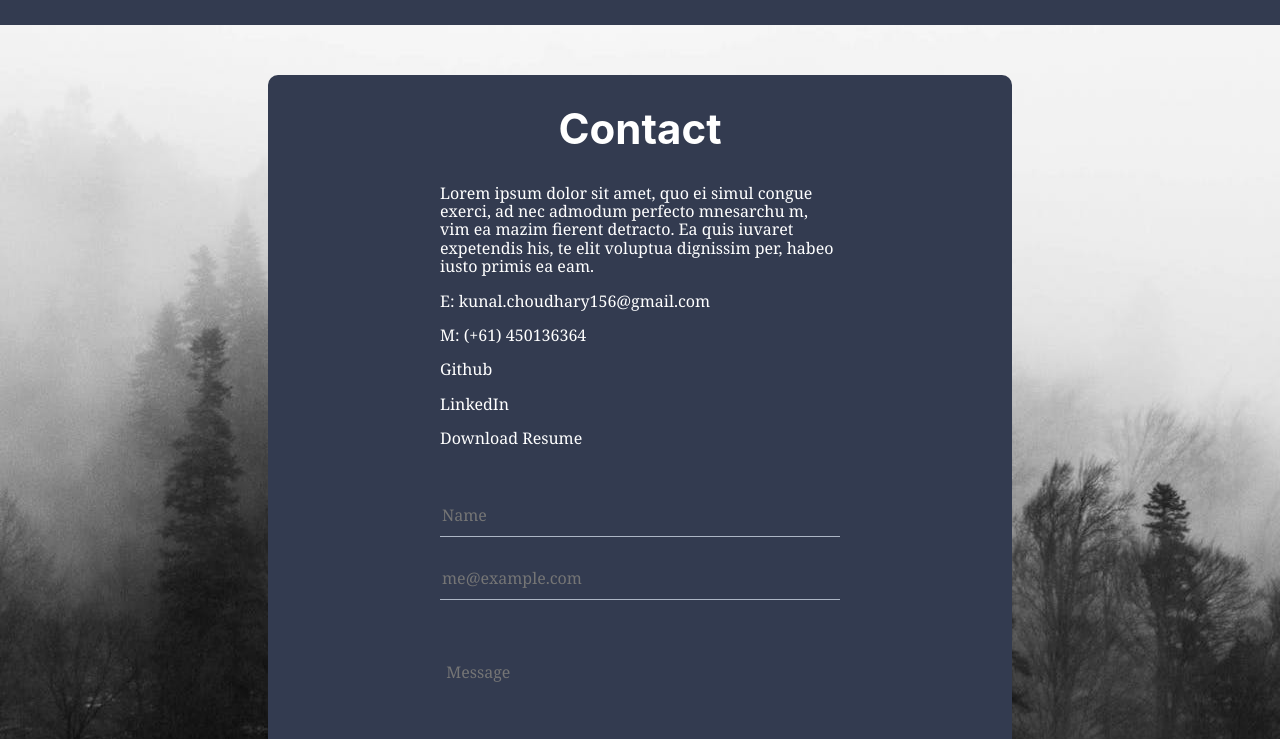
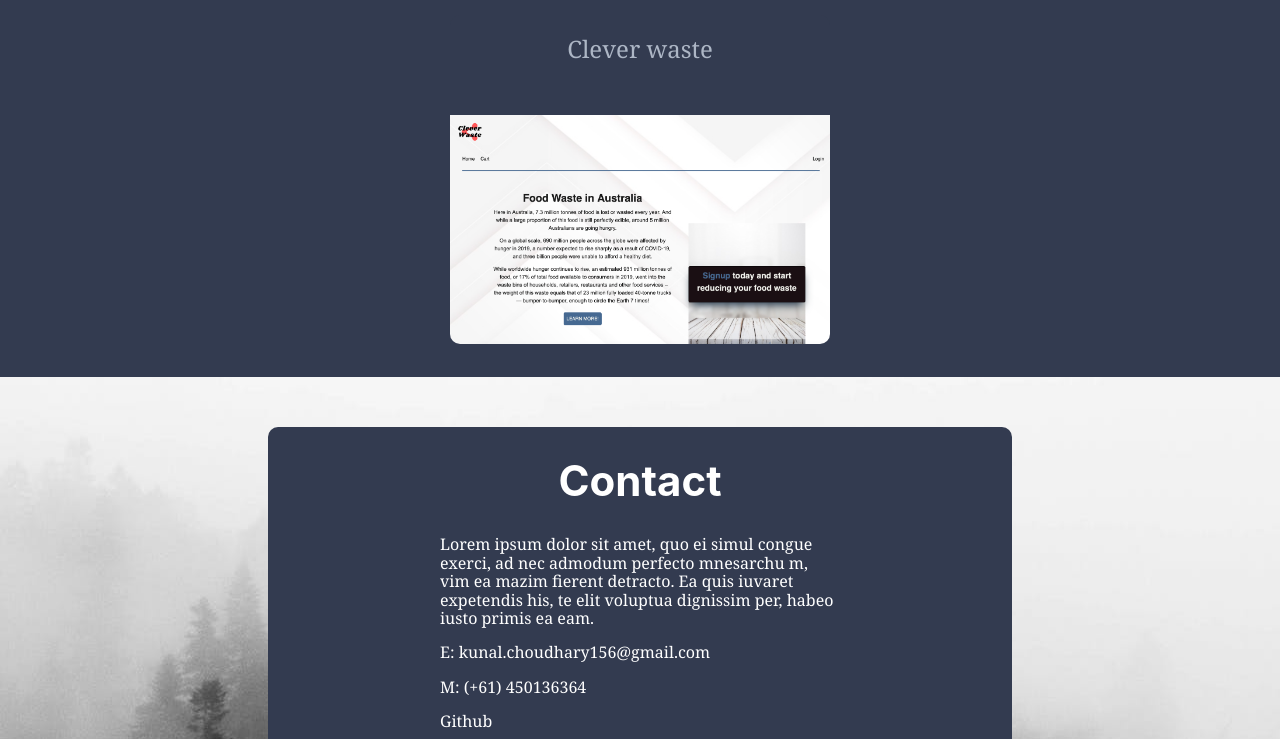
Before and after one commit to kunalc156/02-homework-bootcamp-kunal, a plain HTML site: page index.html in a window 1280 px wide. Shown: the part 3454-4193 px from the top of the page. Drawn offline with nearby package versions, Linux system fonts and the light colour scheme.

Commit message:
updated the new project details

```diff
--- a/index.html
+++ b/index.html
@@ -111,6 +111,10 @@
                     <header>Day Scheduler</header>
                     <a href="https://kunalc156.github.io/05-dayplanner-bootcamp-kunal/"> <img src="./assets/images/scheduler.png" alt="Day Scheduler" /> </a>
                   </div>
+                  <div class="card">
+                    <header>Clever waste</header>
+                    <a href="https://clever-waste.herokuapp.com"> <img src="./assets/images/clever-waste.png" alt="Clever waste" /> </a>
+                  </div>
             </div>
         </section>
         <section id="contactme">
```
Also changed, not shown: assets/images/clever-waste.png (added).
